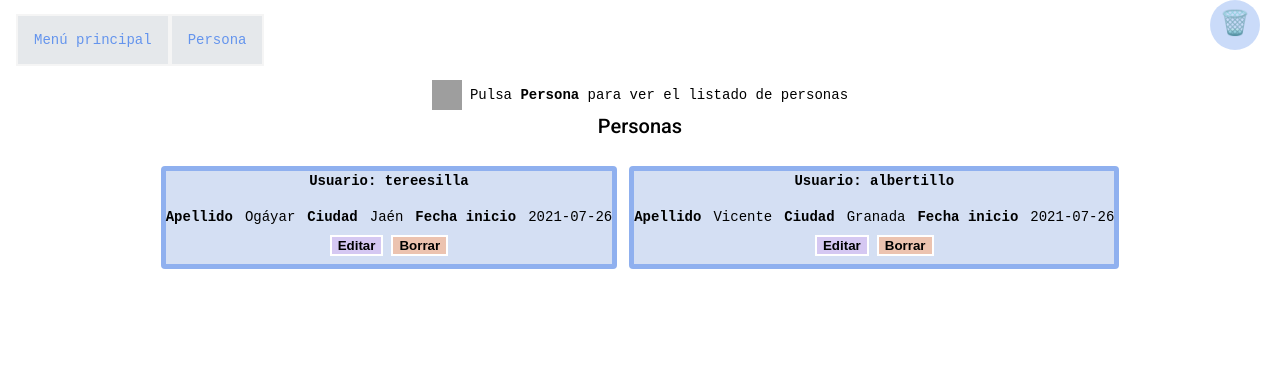
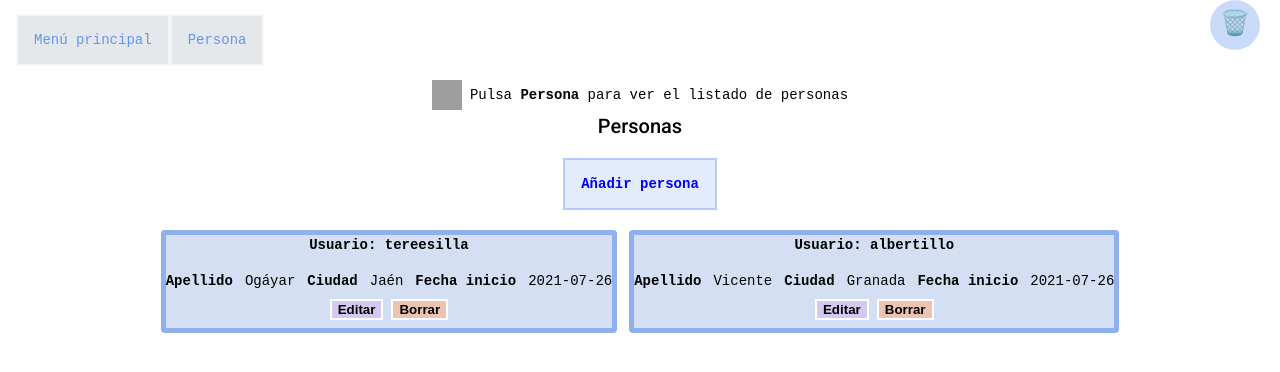
Before and after one commit to teresaogayar/CRUD-de-personas, an Angular app: page /lista_persona in a window 1280 px wide. Shown: the top 372 px of the page. Built offline with nearby package versions, Linux system fonts and the light colour scheme; data requests are answered from the project's data file; grey boxes are pictures that could not be loaded.

Commit message:
Formulario quitado del menú principal

```diff
--- a/src/app/app-routing.module.ts
+++ b/src/app/app-routing.module.ts
@@ -9,7 +9,7 @@ const routes: Routes = [
   {
     path: 'lista_persona', component: PersonaComponent
   },{
-    path: '', component: FormularioComponent
+    path: 'formulario', component: FormularioComponent
   },{
     path:'editar/:id', component: FormularioComponent,
     resolve:{
--- a/src/app/navegacion/navegacion.component.html
+++ b/src/app/navegacion/navegacion.component.html
@@ -1,8 +1,4 @@
-<head>
-
-</head>
-<body>
-    <div class="menuprincipal">
+   <div class="menuprincipal">
         <div class="menu">
             <nav>
                 <a routerLink="/">Menú principal</a>
@@ -21,5 +17,3 @@
             <a>Pulsa <b>Persona</b> para ver el listado de personas</a>
 
     </div>
-
-</body>
--- a/src/app/persona/persona.component.html
+++ b/src/app/persona/persona.component.html
@@ -1,4 +1,7 @@
 <h2>Personas</h2>
+<div class="crear">
+    <a routerLink="/formulario">Añadir persona</a>
+</div>
 <!-- Tarjetas  -->
 <div  *ngIf= "personas.length > 0 else nopersons">
 
--- a/src/app/persona/persona.component.scss
+++ b/src/app/persona/persona.component.scss
@@ -7,6 +7,25 @@ h2{
     justify-content: center;
     flex-direction: column;
     align-items: center;
+}
+.crear{
+    display: flex;
+    justify-content: center;
+    flex-direction: row;
+    align-items: left;
+    list-style-type: none;
+    margin-top: 12px;
+    margin-bottom: 12px;
+}
+.crear a{
+    display: flex;
+    font-family:'Courier New', Courier, monospace;
+    text-align: left;
+    padding: 14px 16px;
+    text-decoration: none;
+    background-color:rgba(100, 148, 237, 0.178);
+    border: 2px solid rgba(100, 148, 237, 0.377);
+    font-weight: bold;
 }
 .tarjetas{
     display: flex;
```
